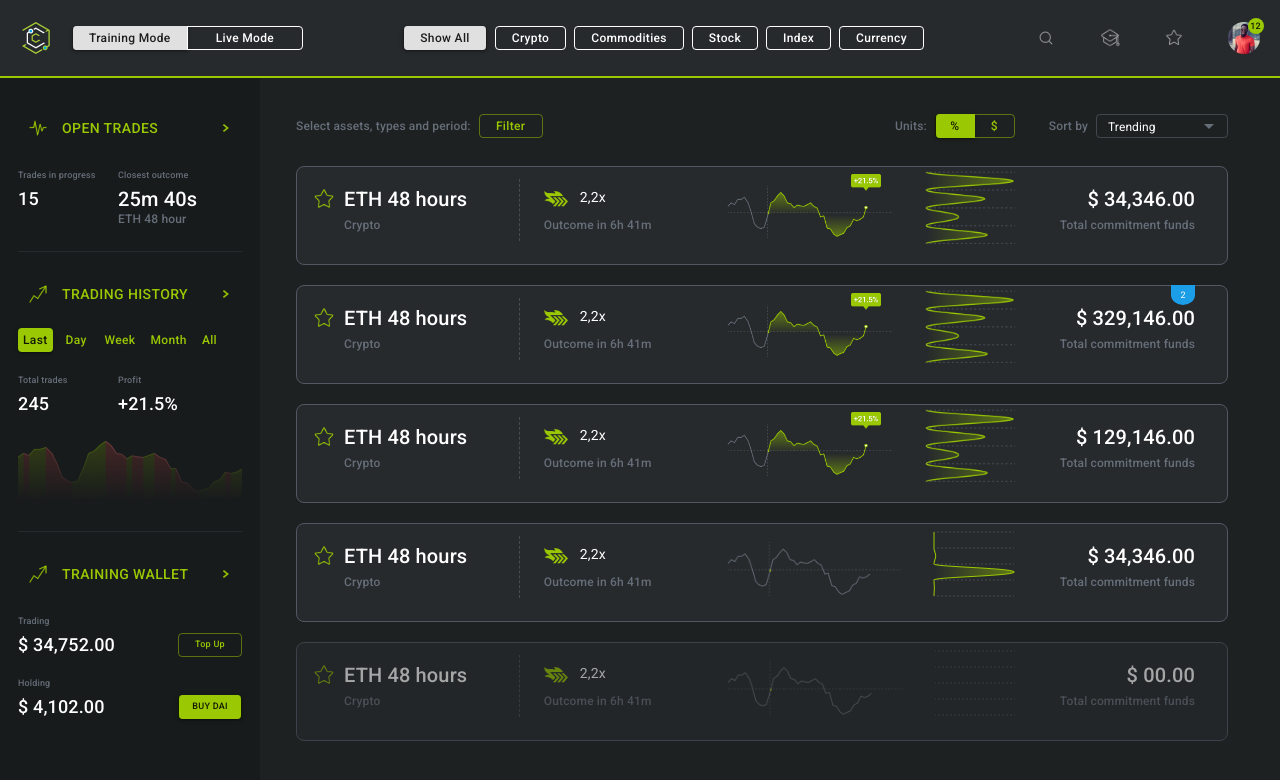
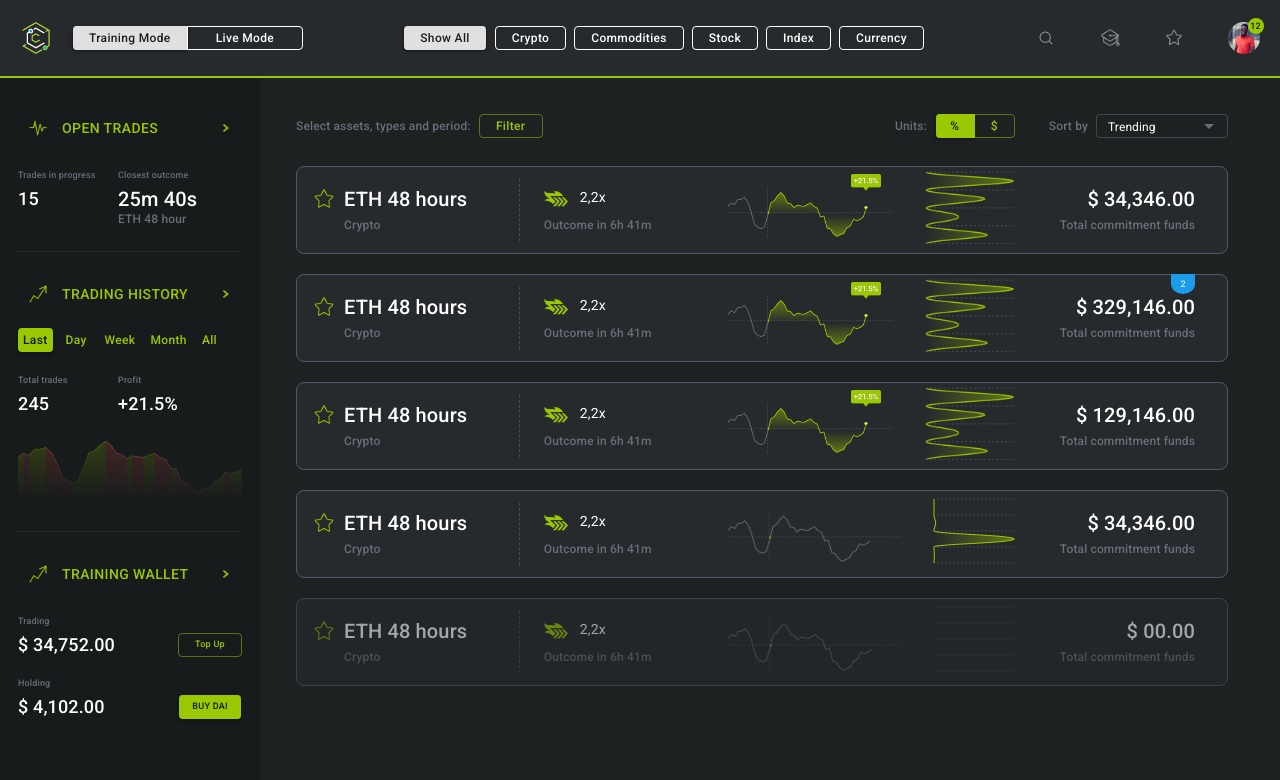
Before and after one commit to itsbhatt/ReactDashboard, a React (Create React App) app: page / in a window 1280 px wide. Shown: the top 780 px of the page. Built offline with nearby package versions, Linux system fonts and the light colour scheme.

Commit message:
card padding reduced

```diff
--- a/src/components/Main/CryptoCard/styles.js
+++ b/src/components/Main/CryptoCard/styles.js
@@ -5,7 +5,7 @@ const useStyles = makeStyles(() => ({
     borderRadius: '8px',
     background: '#272a2d',
     border: '1px solid #535763',
-    padding: '4px 32px 15px 15px',
+    padding: '4px 32px 4px 15px',
     display: 'grid',
     position: 'relative',
     gridTemplateColumns: '415px auto 180px',
```
